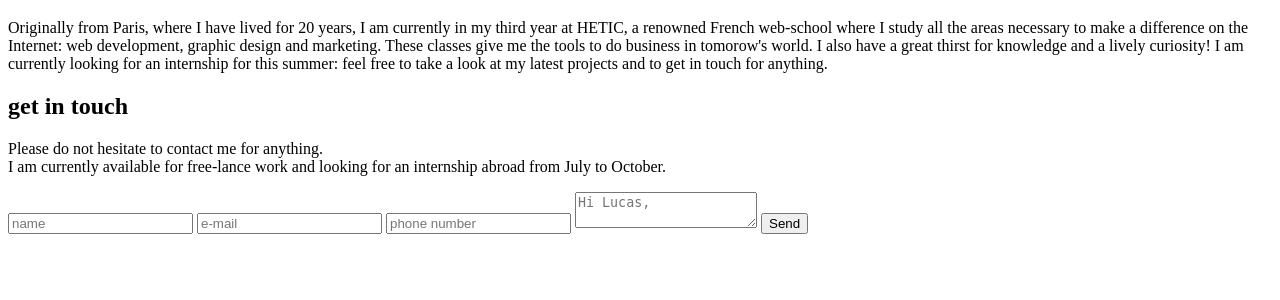
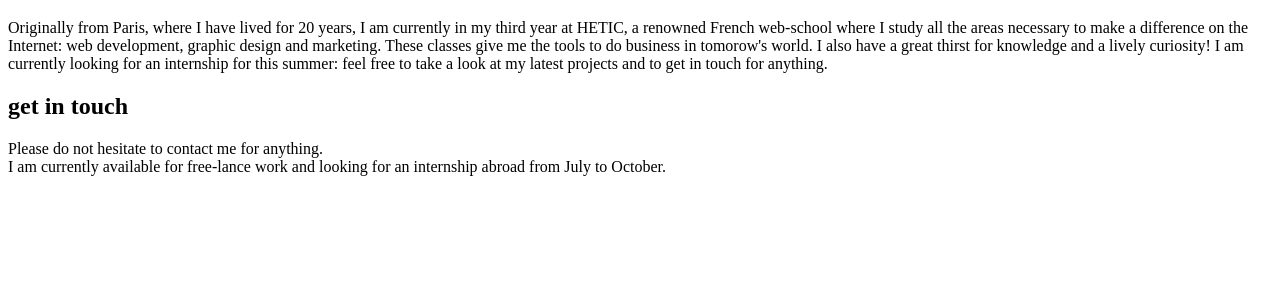
Before and after one commit to LucasFyl/folio, a PHP site: the page made by site/templates/projects.php in a window 1280 px wide. Shown: the part 158-458 px from the top of the page. Run offline with PHP 8.4, Linux system fonts and the light colour scheme; the template is opened without the code that fills it, so the values that code supplies are empty.

Commit message:
fix template projects

```diff
--- a/site/templates/projects.php
+++ b/site/templates/projects.php
@@ -74,19 +74,19 @@
         </div>
 
         <div id="contact" class="hidden">
+
             <div class="contact-wrap">
                 <h2>get in touch</h2>
-                <p class="class">Please do not hesitate to contact me for anything. </br>I am currently available for free-lance work and looking for an internship abroad from July to October.</p></div>
+                <p class="class">Please do not hesitate to contact me for anything. </br>I am currently available for free-lance work and looking for an internship abroad from July to October.</p>
+            </div>
+
             <div id="read-more">
                 <a href="#" class="read-more"><i class="icon-chevron_up"></i> </a>
-                <div class="form-wrap">
-                    <input class="contactform-input full" type="text" id="contactform-name" name="name" value="" placeholder="name"/>
-                    <input class="contactform-input half" type="text" id="contactform-email" name="email" value="" placeholder="e-mail"/>
-                    <input class="contactform-input half" type="text" id="contactform-phone" name="telephone" value="" placeholder="phone number"/>
-                    <textarea class="contactform-input" name="text" id="contactform-text" placeholder="Hi Lucas,"></textarea>
-                    <input class="contactform-button" type="submit" name="submit" value="Send" id="send" />
-                </div>
+
+                <?php snippet('contactform'); ?>
+
             </div>
+
         </div>
 
     <?php echo js('assets/js/vendor/modernizr-2.6.2.min.js') ?>
```
